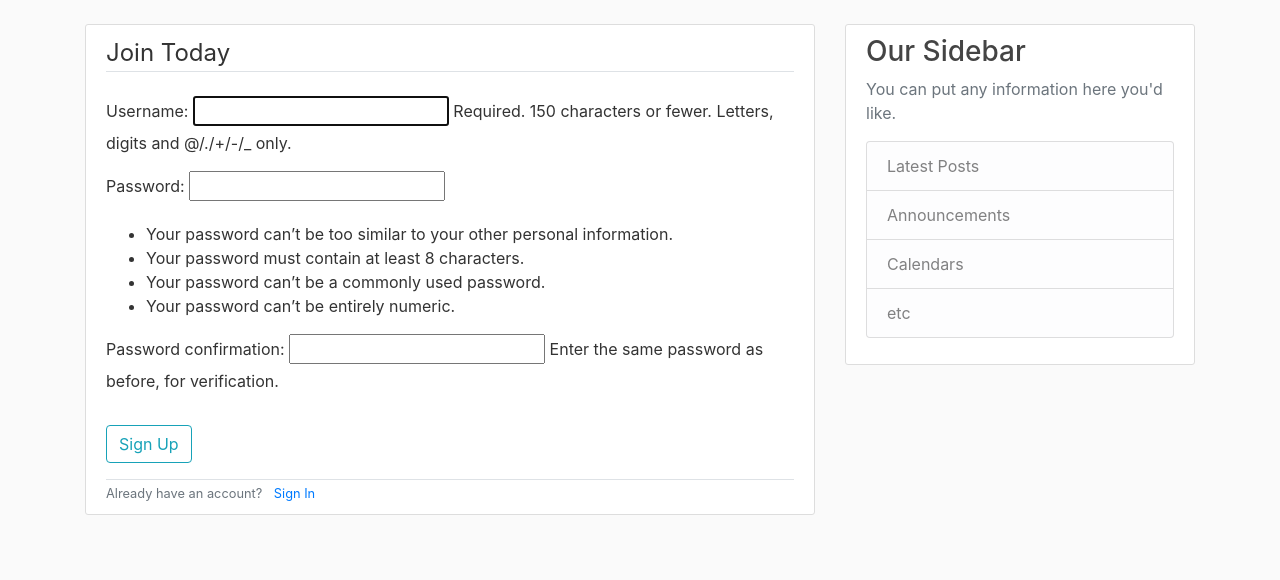
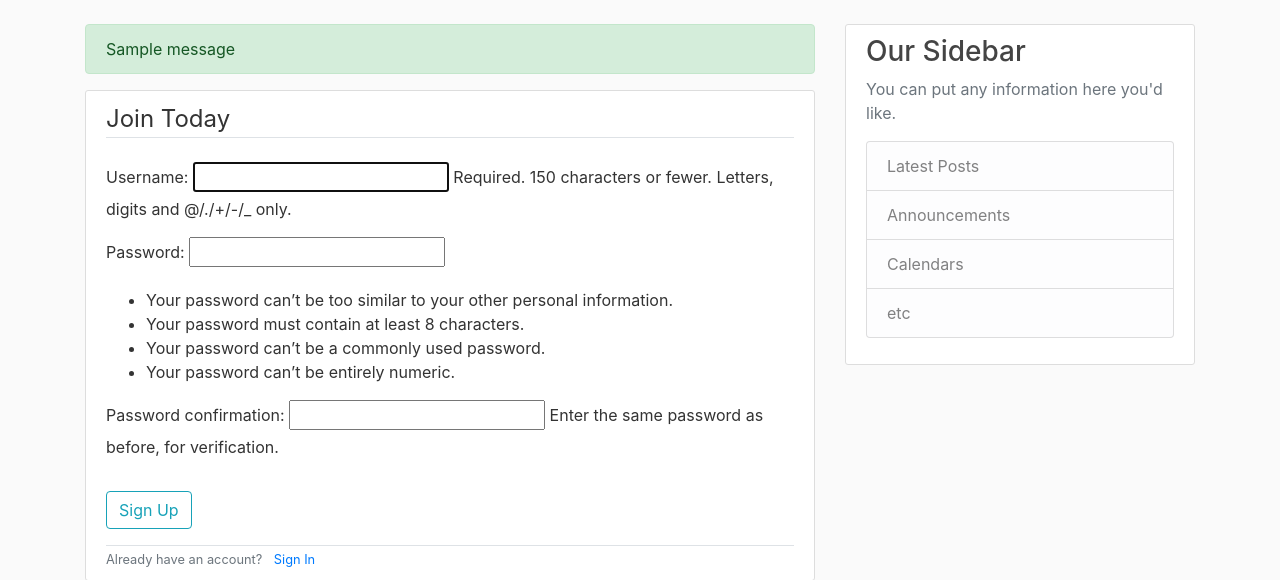
Before and after one commit to manishSbisht/Django-Blog, a Django app: page /register/ in a window 1280 px wide. Shown: the part 56-636 px from the top of the page. Run offline with Django 3.2, Linux system fonts and the light colour scheme; one stand-in notice (Sample message) is shown; some libraries are stand-ins or nearby versions.

Commit message:
Add message for successful account creation

```diff
--- a/blog/templates/blog/base.html
+++ b/blog/templates/blog/base.html
@@ -49,6 +49,14 @@
     <main role="main" class="container">
         <div class="row">
             <div class="col-md-8">
+                {%if messages %}
+                {%for message in messages%}
+                <div class="alert alert-{{message.tags}}">
+                    <!-- "message.tags" fetches type of alert from django and applies related BS4 class -->
+                    {{message}}
+                </div>
+                {%endfor%}
+                {%endif%}
                 {% block content %}{% endblock %}
             </div>
             <div class="col-md-4">
--- a/users/views.py
+++ b/users/views.py
@@ -1,5 +1,6 @@
-from django.shortcuts import render
+from django.shortcuts import render, redirect
 from django.contrib.auth.forms import UserCreationForm
+from django.contrib import messages
 # Create your views here.
 
 
@@ -7,8 +8,13 @@ def register(request):
     if request.method == 'POST':  # if form is submitted
         form = UserCreationForm(request.POST)
         # hold submitted data in 'form'
+
+        if form.is_valid():
+            username = form.cleaned_data.get('username')  # cleaned_data is data after validation
+            messages.success(request, f'Account created for {username}!')
+
     else:
         # else show a new empty form
-        form = UserCreationForm
+        form = UserCreationForm()
 
     return render(request, 'users/register.html', {'form': form})
```
